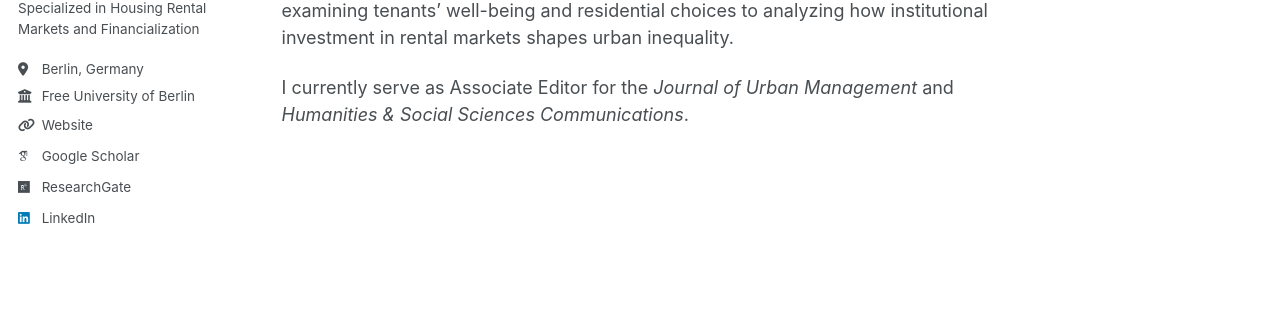
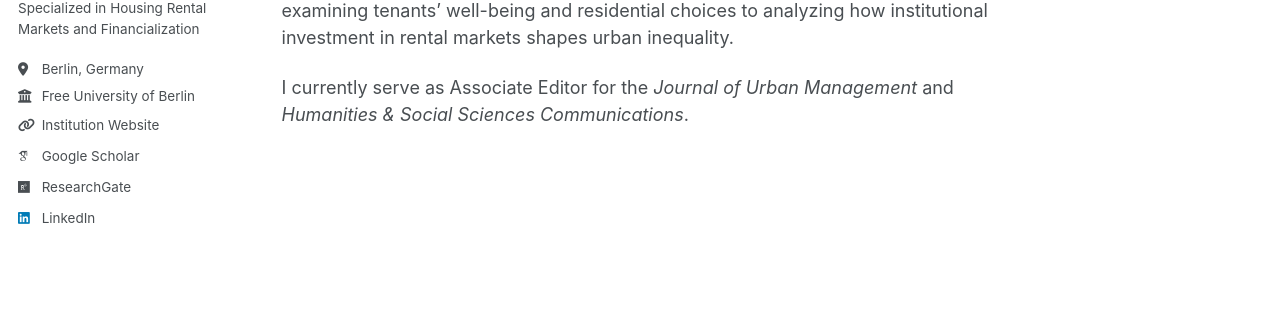
Before and after one commit to housingforall/housingforall.github.io, a Jekyll site: the page built from _pages/about.md, in a window 1280 px wide. Shown: the part 325-634 px from the top of the page. Built offline with Jekyll 4.4.1, drawn with Linux system fonts in a browser that asks for light colours; some web fonts are replaced.

Commit message:
Update ui-text.yml

```diff
--- a/_data/ui-text.yml
+++ b/_data/ui-text.yml
@@ -24,7 +24,7 @@ en: &DEFAULT_EN
   follow_label               : "Follow:"
   feed_label                 : "Feed"
   powered_by                 : "Powered by"
-  website_label              : "Website"
+  website_label              : "Institution Website"
   email_label                : "Email"
   recent_posts               : "Recent Posts"
   undefined_wpm              : "Undefined parameter words_per_minute at _config.yml"
```
